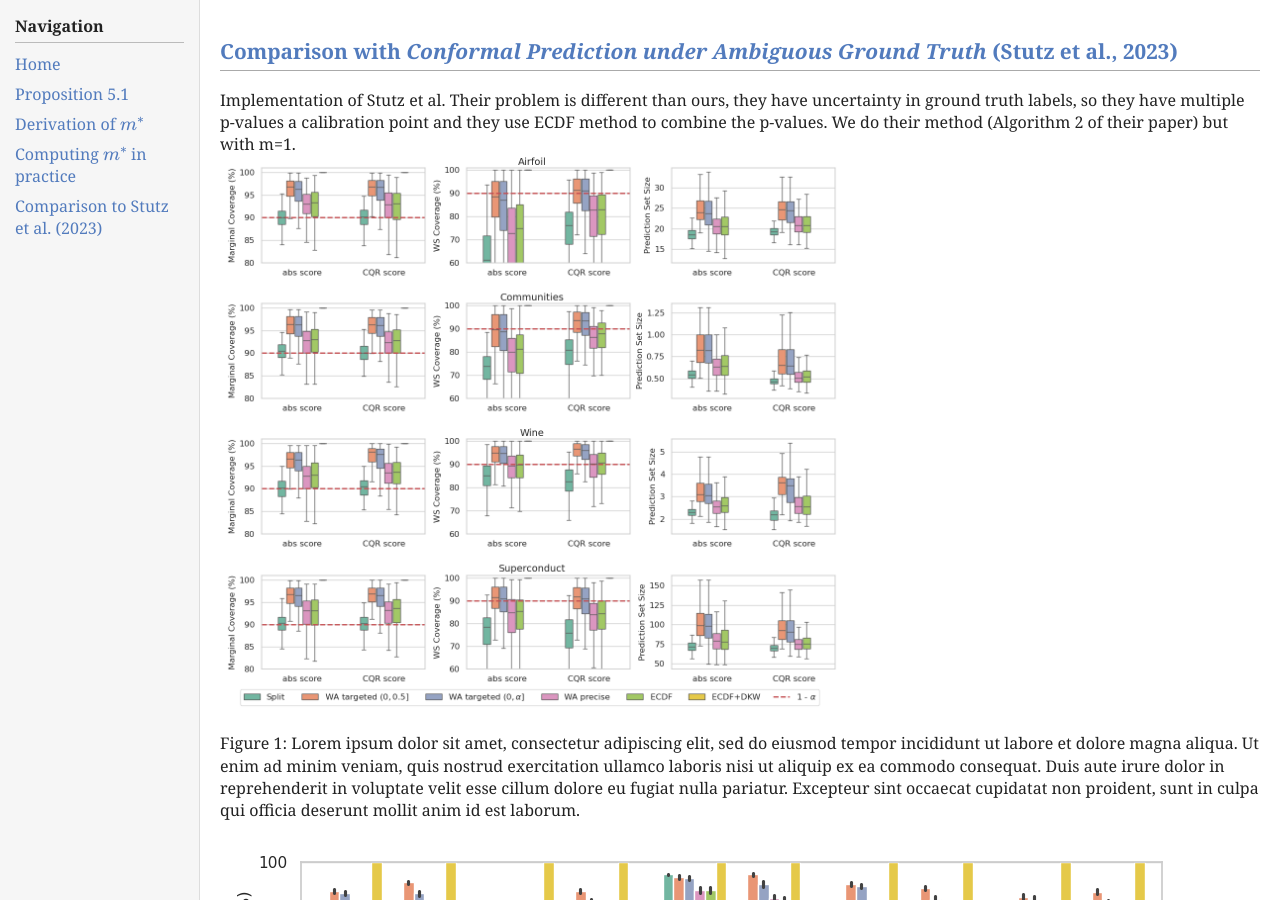
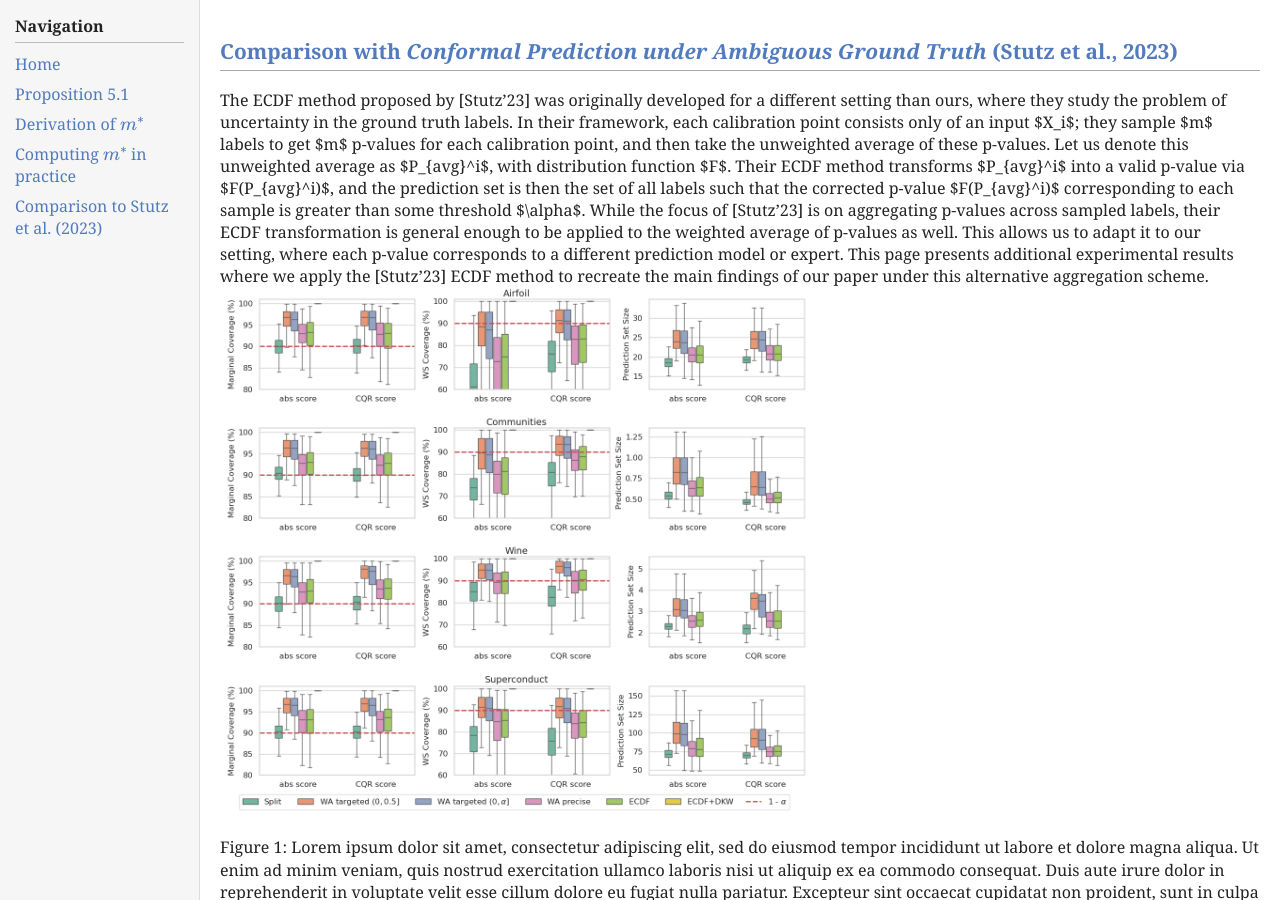
Before and after one commit to math-imposter/math-imposter.github.io, a Jekyll site: the page built from pages/stutz-comparison.html, in a window 1280 px wide and 900 px high. Built offline with Jekyll 4.4.1, drawn with Linux system fonts in a browser that asks for light colours.

Commit message:
wrote intro

```diff
--- a/pages/stutz-comparison.html
+++ b/pages/stutz-comparison.html
@@ -6,10 +6,12 @@ permalink: /stutz-comparison
 
 <h2>Comparison with <i>Conformal Prediction under Ambiguous Ground Truth</i> (Stutz et al., 2023)</h2>
 
-Implementation of Stutz et al. Their problem is different than ours, they have uncertainty in ground truth labels, so they have multiple p-values a calibration point and they use ECDF method to combine the p-values. We do their method (Algorithm 2 of their paper) but with m=1.
+The ECDF method proposed by [Stutz’23] was originally developed for a different setting than ours, where they study the problem of uncertainty in the ground truth labels. In their framework, each calibration point consists only of an input $X_i$; they sample $m$ labels to get $m$ p-values for each calibration point, and then take the unweighted average of these p-values. Let us denote this unweighted average as $P_{avg}^i$, with distribution function $F$. Their ECDF method transforms $P_{avg}^i$ into a valid p-value via $F(P_{avg}^i)$, and the prediction set is then the set of all labels such that the corrected p-value $F(P_{avg}^i)$ corresponding to each sample is greater than some threshold $\alpha$.
+
+While the focus of [Stutz’23] is on aggregating p-values across sampled labels, their ECDF transformation is general enough to be applied to the weighted average of p-values as well. This allows us to adapt it to our setting, where each p-value corresponds to a different prediction model or expert. This page presents additional experimental results where we apply the [Stutz’23] ECDF method to recreate the main findings of our paper under this alternative aggregation scheme.
 
 <div>
-  <img src="/assets/images/fig2_regression.png" alt="Figure 1" style="max-width: 60%; height: auto;">
+  <img src="/assets/images/fig2_regression.png" alt="Figure 1" style="max-width: 57%; height: auto;">
   <p>
     Figure 1: Lorem ipsum dolor sit amet, consectetur adipiscing elit, sed do eiusmod tempor incididunt ut labore et dolore magna aliqua. Ut enim ad minim veniam, quis nostrud exercitation ullamco laboris nisi ut aliquip ex ea commodo consequat. Duis aute irure dolor in reprehenderit in voluptate velit esse cillum dolore eu fugiat nulla pariatur. Excepteur sint occaecat cupidatat non proident, sunt in culpa qui officia deserunt mollit anim id est laborum.
   </p>
```
